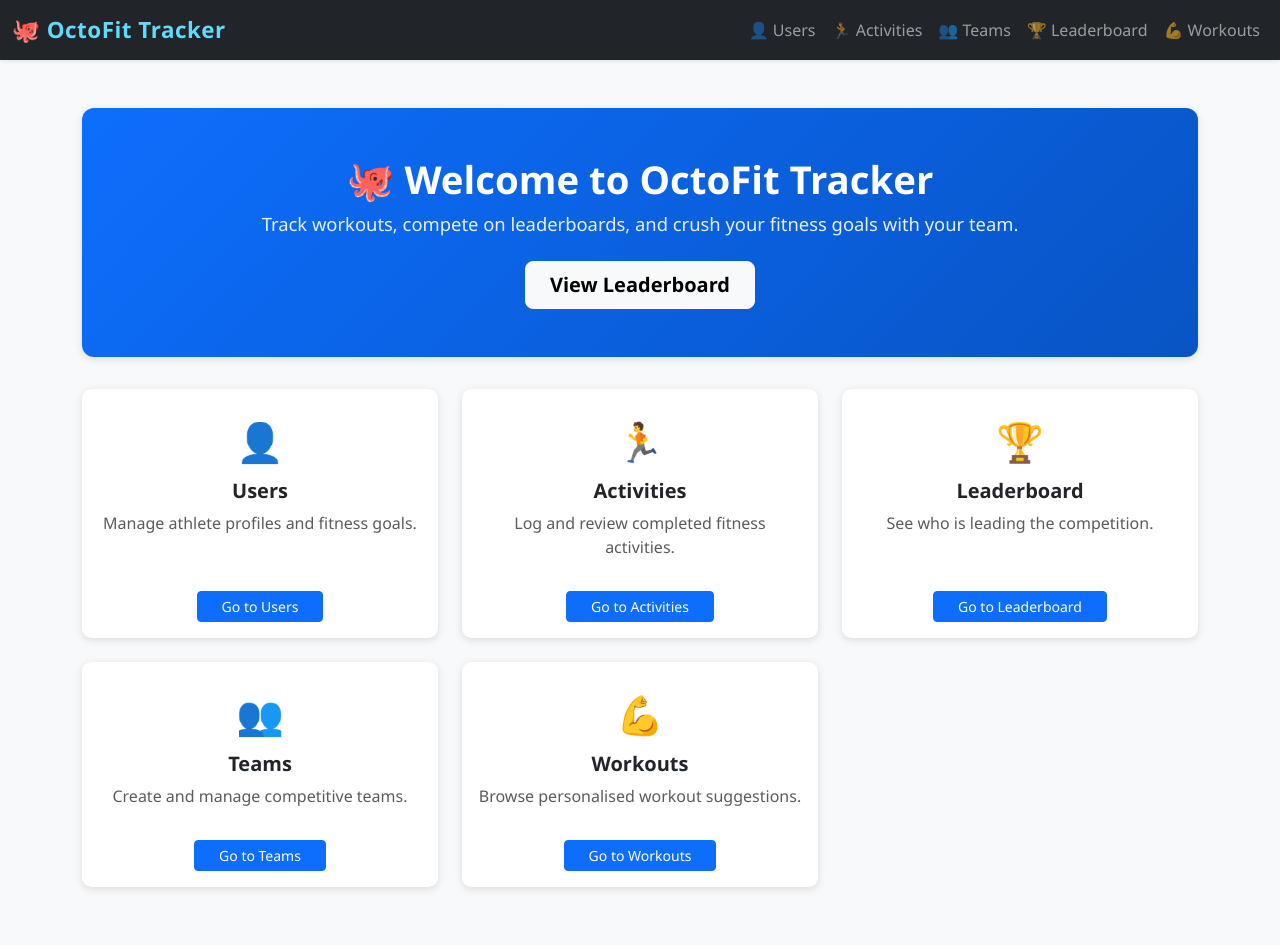
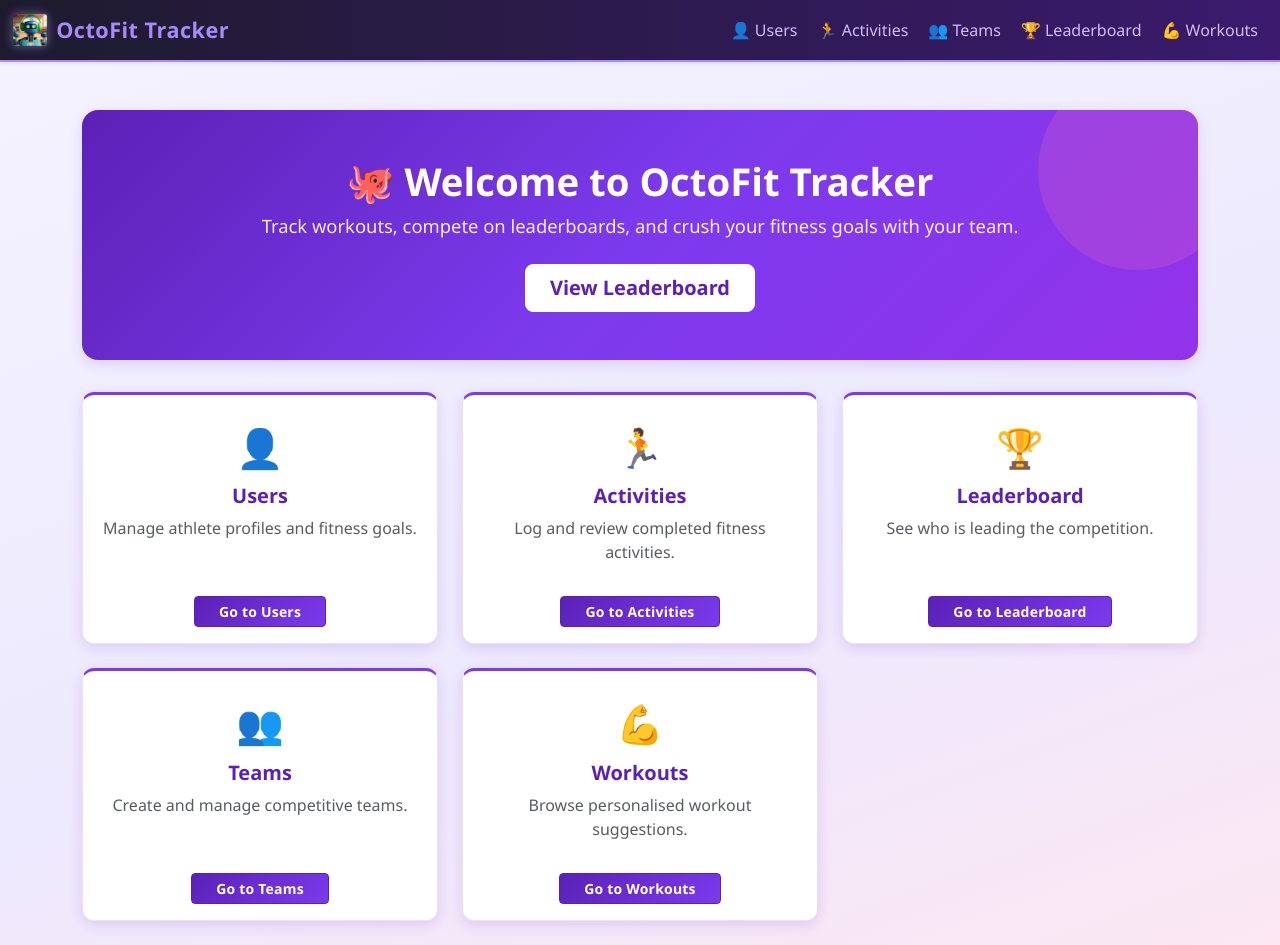
Before and after one commit to mfpabreu/flai-workshop-github-copilot-800, a React (Create React App) app in the folder octofit-tracker/frontend/: page / in a window 1280 px wide. Before the commit the page ends 911 px from the top, so only its background shows below. Built offline with nearby package versions, Linux system fonts and the light colour scheme.

Commit message:
chore: clean up empty code change sections 🧹

```diff
--- a/octofit-tracker/frontend/public/index.html
+++ b/octofit-tracker/frontend/public/index.html
@@ -2,14 +2,14 @@
 <html lang="en">
   <head>
     <meta charset="utf-8" />
-    <link rel="icon" href="%PUBLIC_URL%/favicon.ico" />
+    <link rel="icon" type="image/png" href="%PUBLIC_URL%/octofitapp-small.png" />
     <meta name="viewport" content="width=device-width, initial-scale=1" />
-    <meta name="theme-color" content="#000000" />
+    <meta name="theme-color" content="#5b21b6" />
     <meta
       name="description"
       content="Web site created using create-react-app"
     />
-    <link rel="apple-touch-icon" href="%PUBLIC_URL%/logo192.png" />
+    <link rel="apple-touch-icon" href="%PUBLIC_URL%/octofitapp-small.png" />
     <!--
       manifest.json provides metadata used when your web app is installed on a
       user's mobile device or desktop. See https://developers.google.com/web/fundamentals/web-app-manifest/
@@ -24,7 +24,7 @@
       work correctly both with client-side routing and a non-root public URL.
       Learn how to configure a non-root public URL by running `npm run build`.
     -->
-    <title>React App</title>
+    <title>OctoFit Tracker</title>
   </head>
   <body>
     <noscript>You need to enable JavaScript to run this app.</noscript>
--- a/octofit-tracker/frontend/src/App.css
+++ b/octofit-tracker/frontend/src/App.css
@@ -1,86 +1,172 @@
-/* ── OctoFit Tracker – Global Styles ── */
+/* OctoFit Tracker - Global Styles */
 
 /* Brand colours */
 :root {
-  --octofit-primary:   #0d6efd;
-  --octofit-dark:      #212529;
-  --octofit-accent:    #61dafb;
-  --octofit-success:   #198754;
-  --octofit-warning:   #ffc107;
-  --octofit-danger:    #dc3545;
-  --octofit-light-bg: #f8f9fa;
-  --card-shadow:       0 2px 8px rgba(0, 0, 0, 0.12);
+  --octofit-primary:    #5b21b6;
+  --octofit-primary-lt: #7c3aed;
+  --octofit-dark:       #1e1b2e;
+  --octofit-accent:     #a78bfa;
+  --octofit-accent2:    #f472b6;
+  --octofit-success:    #059669;
+  --octofit-warning:    #d97706;
+  --octofit-danger:     #dc2626;
+  --octofit-light-bg:   #f5f3ff;
+  --card-shadow:        0 4px 14px rgba(91, 33, 182, 0.15);
 }
 
-/* ── Body ── */
+/* Body */
 body {
-  background-color: var(--octofit-light-bg);
+  background: linear-gradient(160deg, #f5f3ff 0%, #ede9fe 60%, #fce7f3 100%);
+  min-height: 100vh;
   color: var(--octofit-dark);
   font-family: 'Segoe UI', Tahoma, Geneva, Verdana, sans-serif;
 }
 
-/* ── Navbar ── */
+/* Links */
+a {
+  color: var(--octofit-primary-lt);
+  text-decoration: none;
+}
+
+a:hover {
+  color: var(--octofit-accent2);
+  text-decoration: underline;
+}
+
+/* Headings */
+h1, h2, h3, h4, h5 {
+  color: var(--octofit-primary);
+}
+
+/* Navbar */
+.navbar {
+  background: linear-gradient(90deg, #1e1b2e 0%, #3b1a6e 100%) !important;
+  border-bottom: 2px solid var(--octofit-accent);
+}
+
 .navbar-brand {
   font-weight: 700;
-  font-size: 1.4rem;
+  font-size: 1.35rem;
   letter-spacing: 0.5px;
   color: var(--octofit-accent) !important;
+  display: flex;
+  align-items: center;
+  gap: 0.5rem;
+}
+
+.navbar-brand img.nav-logo {
+  height: 34px;
+  width: auto;
+  border-radius: 6px;
+  box-shadow: 0 0 8px rgba(167, 139, 250, 0.5);
 }
 
 .navbar .nav-link {
   font-weight: 500;
-  transition: color 0.2s;
+  color: #d4bbff !important;
+  transition: color 0.2s, background-color 0.2s;
+  border-radius: 0.4rem;
+  padding: 0.4rem 0.75rem;
+  margin: 0 2px;
 }
 
-.navbar .nav-link.active,
-.navbar .nav-link:hover {
-  color: var(--octofit-accent) !important;
+.navbar .nav-link.active {
+  color: #fff !important;
+  background-color: var(--octofit-primary-lt);
 }
 
-/* ── Page heading inside card-header ── */
+.navbar .nav-link:hover {
+  color: var(--octofit-accent2) !important;
+  background-color: rgba(167, 139, 250, 0.12);
+}
+
+/* Page heading inside card-header */
 .octofit-card-header {
-  background: linear-gradient(135deg, var(--octofit-primary), #0854c4);
+  background: linear-gradient(135deg, var(--octofit-primary), var(--octofit-primary-lt));
   color: #fff;
   border-radius: 0.5rem 0.5rem 0 0 !important;
+  padding: 1rem 1.25rem;
 }
 
 .octofit-card-header h2 {
   margin: 0;
   font-size: 1.5rem;
   font-weight: 600;
+  color: #fff;
 }
 
-/* ── Cards ── */
+/* Cards */
 .card {
-  border: none;
+  border: 1px solid rgba(124, 58, 237, 0.15);
   box-shadow: var(--card-shadow);
-  border-radius: 0.5rem;
+  border-radius: 0.75rem;
+  background-color: #fff;
 }
 
-/* ── Tables ── */
+/* Tables */
 .table {
   font-size: 0.95rem;
   margin-bottom: 0;
 }
 
 .table thead.table-dark th {
-  background-color: #343a40;
+  background: linear-gradient(90deg, var(--octofit-primary) 0%, var(--octofit-primary-lt) 100%);
   color: #fff;
-  border-color: #454d55;
+  border-color: #6d28d9;
   font-weight: 600;
   white-space: nowrap;
+  letter-spacing: 0.3px;
+}
+
+.table tbody tr {
+  transition: background-color 0.15s;
 }
 
 .table-hover tbody tr:hover {
-  background-color: rgba(13, 110, 253, 0.06);
+  background-color: rgba(124, 58, 237, 0.06);
+}
+
+.table tbody td {
+  color: #3b1f63;
+  vertical-align: middle;
 }
 
 .table-responsive {
-  border-radius: 0 0 0.5rem 0.5rem;
+  border-radius: 0 0 0.75rem 0.75rem;
   overflow: hidden;
 }
 
-/* ── Badges ── */
+/* Buttons */
+.btn-primary {
+  background: linear-gradient(135deg, var(--octofit-primary) 0%, var(--octofit-primary-lt) 100%);
+  border-color: var(--octofit-primary);
+  font-weight: 600;
+  letter-spacing: 0.2px;
+  transition: transform 0.15s, box-shadow 0.15s;
+}
+
+.btn-primary:hover,
+.btn-primary:focus {
+  background: linear-gradient(135deg, var(--octofit-primary-lt) 0%, var(--octofit-accent2) 100%);
+  border-color: var(--octofit-primary-lt);
+  transform: translateY(-1px);
+  box-shadow: 0 4px 12px rgba(91, 33, 182, 0.3);
+}
+
+.btn-light {
+  background-color: #fff;
+  color: var(--octofit-primary);
+  border-color: #fff;
+  font-weight: 600;
+}
+
+.btn-light:hover {
+  background-color: var(--octofit-accent);
+  color: var(--octofit-dark);
+  border-color: var(--octofit-accent);
+}
+
+/* Badges */
 .octofit-badge {
   font-size: 0.78rem;
   padding: 0.35em 0.65em;
@@ -89,16 +175,16 @@ body {
 }
 
 /* Difficulty badges */
-.badge-easy      { background-color: var(--octofit-success); color: #fff; }
-.badge-medium    { background-color: var(--octofit-warning); color: #212529; }
-.badge-hard      { background-color: var(--octofit-danger);  color: #fff; }
+.badge-easy   { background-color: var(--octofit-success); color: #fff; }
+.badge-medium { background-color: var(--octofit-warning); color: #fff; }
+.badge-hard   { background-color: var(--octofit-danger);  color: #fff; }
 
 /* Rank medals */
 .rank-gold   { color: #FFD700; font-weight: 700; }
-.rank-silver { color: #C0C0C0; font-weight: 700; }
+.rank-silver { color: #A0A0B0; font-weight: 700; }
 .rank-bronze { color: #CD7F32; font-weight: 700; }
 
-/* ── Loading spinner ── */
+/* Loading spinner */
 .octofit-loading {
   display: flex;
   flex-direction: column;
@@ -106,22 +192,37 @@ body {
   justify-content: center;
   min-height: 200px;
   gap: 1rem;
-  color: var(--octofit-primary);
+  color: var(--octofit-primary-lt);
 }
 
-/* ── Hero / Welcome ── */
+/* Hero / Welcome */
 .octofit-hero {
-  background: linear-gradient(135deg, #0d6efd 0%, #0854c4 100%);
+  background: linear-gradient(135deg, var(--octofit-primary) 0%, var(--octofit-primary-lt) 50%, #9333ea 100%);
   color: #fff;
-  border-radius: 0.75rem;
+  border-radius: 1rem;
   padding: 3rem 2rem;
   margin-bottom: 2rem;
   box-shadow: var(--card-shadow);
+  position: relative;
+  overflow: hidden;
+}
+
+.octofit-hero::before {
+  content: '';
+  position: absolute;
+  top: -40px;
+  right: -40px;
+  width: 200px;
+  height: 200px;
+  background: rgba(244, 114, 182, 0.2);
+  border-radius: 50%;
+  pointer-events: none;
 }
 
 .octofit-hero h1 {
   font-size: 2.4rem;
   font-weight: 700;
+  color: #fff;
 }
 
 .octofit-hero .lead {
@@ -133,12 +234,18 @@ body {
 .feature-card {
   transition: transform 0.2s, box-shadow 0.2s;
   cursor: default;
-  border-radius: 0.6rem;
+  border-radius: 0.75rem;
+  border-top: 3px solid var(--octofit-primary-lt) !important;
 }
 
 .feature-card:hover {
-  transform: translateY(-4px);
-  box-shadow: 0 6px 18px rgba(0, 0, 0, 0.15);
+  transform: translateY(-5px);
+  box-shadow: 0 10px 24px rgba(91, 33, 182, 0.2);
+  border-top-color: var(--octofit-accent2) !important;
+}
+
+.feature-card .card-title {
+  color: var(--octofit-primary);
 }
 
 .feature-icon {
@@ -146,7 +253,7 @@ body {
   margin-bottom: 0.5rem;
 }
 
-/* ── Responsive tweaks ── */
+/* Responsive tweaks */
 @media (max-width: 576px) {
   .octofit-hero h1 { font-size: 1.7rem; }
 }
--- a/octofit-tracker/frontend/src/App.js
+++ b/octofit-tracker/frontend/src/App.js
@@ -1,6 +1,7 @@
 import React from 'react';
 import { Routes, Route, Link, NavLink } from 'react-router-dom';
 import './App.css';
+import octoLogo from './octofitapp-small.png';
 import Activities from './components/Activities';
 import Leaderboard from './components/Leaderboard';
 import Teams from './components/Teams';
@@ -55,7 +56,10 @@ function App() {
     <div>
       <nav className="navbar navbar-expand-lg navbar-dark bg-dark sticky-top shadow-sm">
         <div className="container-fluid">
-          <Link className="navbar-brand" to="/">🐙 OctoFit Tracker</Link>
+          <Link className="navbar-brand" to="/">
+            <img src={octoLogo} alt="OctoFit" className="nav-logo" />
+            OctoFit Tracker
+          </Link>
           <button
             className="navbar-toggler"
             type="button"
```
Also changed, not shown: octofit-tracker/frontend/public/manifest.json, octofit-tracker/frontend/public/octofitapp-small.png (added), octofit-tracker/frontend/src/octofitapp-small.png (added).
